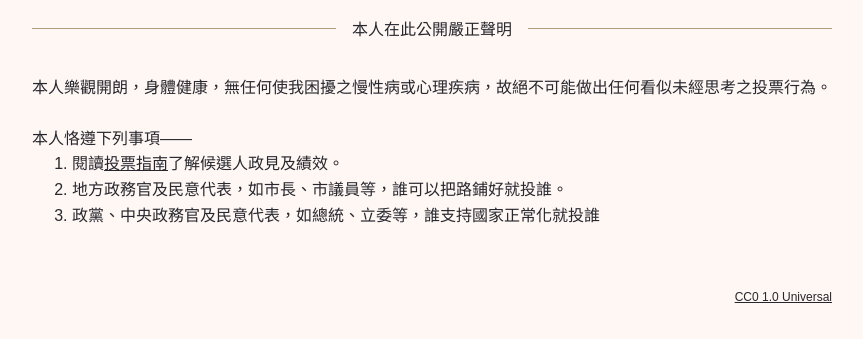
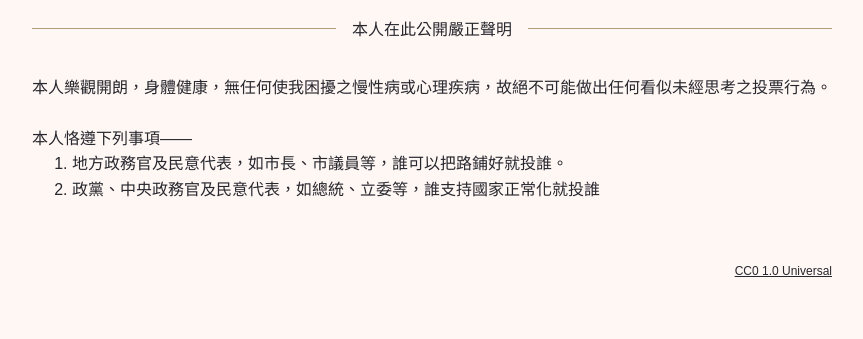
Before and after one commit to CyberParty/gpmrvpd, a plain HTML site: page docs/index.html in a window 1280 px wide. Shown: the part 129-468 px from the top of the page, without its empty margins (208-1071 px from the left). Drawn offline with Linux system fonts and the light colour scheme.

Commit message:
SAVEPOINT

```diff
--- a/docs/index.html
+++ b/docs/index.html
@@ -26,7 +26,6 @@
 <li>本人樂觀開朗，身體健康，無任何使我困擾之慢性病或心理疾病，故絕不可能做出任何看似未經思考之投票行為。</li>
 <li>本人恪遵下列事項——
   <ol>
-    <li>閱讀<a href="https://councils.g0v.tw/">投票指南</a>了解候選人政見及績效。</li>
     <li>地方政務官及民意代表，如市長、市議員等，誰可以把路鋪好就投誰。</li>
     <li>政黨、中央政務官及民意代表，如總統、立委等，誰支持國家正常化就投誰</li>
   </ol>
```
